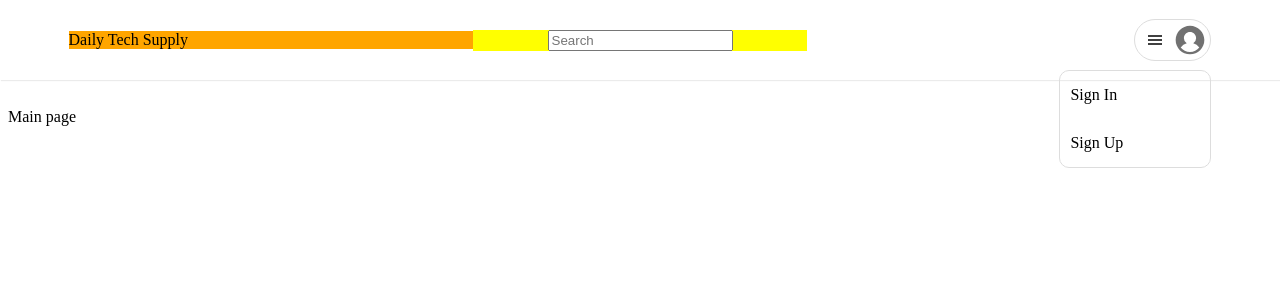
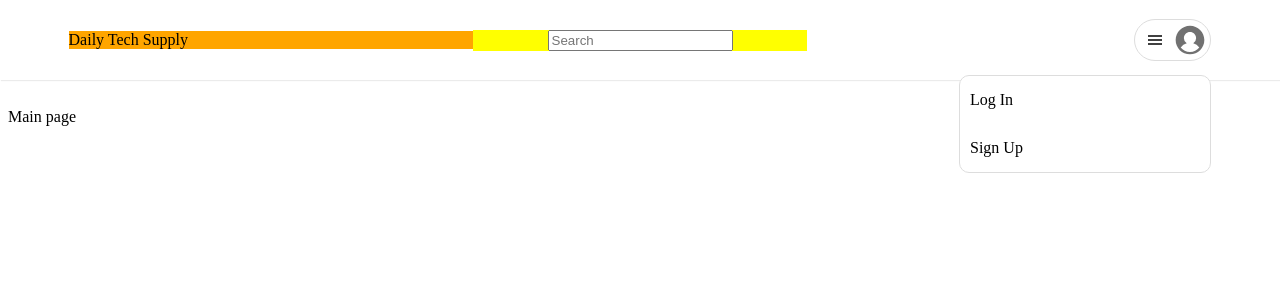
Before and after one commit to braydenwerner/dailytechsupply.com, a Next.js app in the folder client/: page / in a window 1280 px wide. Both pictures are taken after a click on the element 1009 px from the left and 40 px from the top of the page. Shown: the top 300 px of the page. Built offline with nearby package versions, Linux system fonts and the light colour scheme; no server answers.

Commit message:
Modal navbar logic

```diff
--- a/client/src/components/elements/SpringModal/SpringModal.tsx
+++ b/client/src/components/elements/SpringModal/SpringModal.tsx
@@ -1,8 +1,9 @@
-import * as React from 'react'
+import { forwardRef, useState, useEffect } from 'react'
+import { createPortal } from 'react-dom'
+import { useSpring, animated } from 'react-spring'
 import Backdrop from '@mui/material/Backdrop'
 import Modal from '@mui/material/Modal'
-import { useSpring, animated } from 'react-spring'
-import { Box, Typography } from '@mui/material'
+import { Box } from '@mui/material'
 
 interface FadeProps {
   children?: React.ReactElement
@@ -11,10 +12,7 @@ interface FadeProps {
   onExited?: () => {}
 }
 
-const Fade = React.forwardRef<HTMLDivElement, FadeProps>(function Fade(
-  props,
-  ref
-) {
+const Fade = forwardRef<HTMLDivElement, FadeProps>(function Fade(props, ref) {
   const { in: open, children, onEnter, onExited, ...other } = props
   const style = useSpring({
     from: { opacity: 0 },
@@ -51,15 +49,29 @@ const style = {
 }
 
 interface SpringModalProps {
+  onClose?: () => void
   children: JSX.Element
 }
 
-export const SpringModal: React.FC<SpringModalProps> = ({ children }) => {
-  const [open, setOpen] = React.useState(true)
-  const handleClose = () => setOpen(false)
+export const SpringModal: React.FC<SpringModalProps> = ({
+  onClose,
+  children,
+}) => {
+  const [open, setOpen] = useState(true)
+  const [modalPortal, setModalPortal] = useState<HTMLElement | null>(null)
+
+  const handleClose = () => {
+    if (onClose) onClose()
+    setOpen(false)
+  }
+
+  useEffect(() => {
+    setModalPortal(document.getElementById('modal-portal'))
+  }, [])
 
   return (
-    <div>
+    modalPortal &&
+    createPortal(
       <Modal
         aria-labelledby="spring-modal-title"
         aria-describedby="spring-modal-description"
@@ -74,7 +86,8 @@ export const SpringModal: React.FC<SpringModalProps> = ({ children }) => {
         <Fade in={open}>
           <Box sx={style}>{children}</Box>
         </Fade>
-      </Modal>
-    </div>
+      </Modal>,
+      modalPortal
+    )
   )
 }
--- a/client/src/components/modules/Navbar/NavBar.styled.ts
+++ b/client/src/components/modules/Navbar/NavBar.styled.ts
@@ -41,15 +41,15 @@ export const ProfileContainer = styled.div`
 export const SvgContainer = styled.div`
   display: flex;
   align-items: center;
-  cursor: pointer;
   padding: 5px 5px 5px 12px;
   height: 30px;
   border-radius: 21px;
   border: 1px solid rgb(221, 221, 221);
   transition: 0.2s ease-out;
+  cursor: pointer;
 
   &:hover {
-    box-shadow: 4px 4px 4px rgb(0 0 0 / 8%);
+    box-shadow: 0px 4px 4px rgb(0 0 0 / 8%);
   }
 `
 
@@ -78,11 +78,18 @@ export const PersonSvg = styled.svg`
   fill: currentcolor;
 `
 
-export const Menu = styled.div`
+interface MenuProps {
+  left: number
+  width: number
+}
+export const Menu = styled.div<MenuProps>`
   position: absolute;
-  top: 70px;
-  width: 150px;
+  left: ${(props) => props.left - props.width}px;
+  width: ${(props) => props.width}px;
+  top: 75px;
+  z-index: 1;
   border-radius: 10px;
+  background-color: white;
   border: 1px solid rgb(221, 221, 221);
 `
 
--- a/client/src/components/modules/Navbar/Navbar.tsx
+++ b/client/src/components/modules/Navbar/Navbar.tsx
@@ -1,4 +1,5 @@
-import { useContext, useEffect, useState } from 'react'
+import { createPortal } from 'react-dom'
+import { useContext, useEffect, useState, useRef } from 'react'
 import { useGetUserLazyQuery } from '../../../generated/graphql'
 import * as Styled from './NavBar.styled'
 
@@ -10,6 +11,8 @@ import { SpringModal } from '../../elements'
 export const Navbar: React.FC = () => {
   const [menuOpen, setMenuOpen] = useState(false)
   const [modalOpenMode, setModalOpenMode] = useState<string | null>(null)
+  const [modalPortal, setModalPortal] = useState<HTMLElement | null>(null)
+  const [svgContainerOffsetLeft, setSvgContainerOffsetLeft] = useState(0)
 
   const [fetchingUser, setFetchingUser] = useState(true)
 
@@ -18,10 +21,33 @@ export const Navbar: React.FC = () => {
 
   const { tokenAttached } = useContext(TokenContext)
 
+  const svgContainerRef = useRef<HTMLDivElement>(null)
+
   useEffect(() => {
     if (tokenAttached) getUser()
     setFetchingUser(false)
   }, [tokenAttached])
+
+  useEffect(() => {
+    setModalPortal(document.getElementById('modal-portal'))
+  }, [])
+
+  useEffect(() => {
+    const updateDimensions = () => {
+      if (svgContainerRef.current) {
+        setSvgContainerOffsetLeft(
+          svgContainerRef.current.offsetLeft +
+            svgContainerRef.current.clientWidth
+        )
+      }
+    }
+    updateDimensions()
+    window.addEventListener('resize', updateDimensions)
+
+    return () => window.removeEventListener('resize', updateDimensions)
+  }, [svgContainerRef])
+
+  console.log('MenuOpen: ' + menuOpen)
 
   return (
     <>
@@ -35,11 +61,10 @@ export const Navbar: React.FC = () => {
         </Styled.SearchContainer>
         <Styled.ProfileContainer
           onClick={() => {
-            if (!loading && !fetchingUser)
-              setMenuOpen((oldMenuOpen) => !oldMenuOpen)
+            if (!loading && !fetchingUser) setMenuOpen(true)
           }}
         >
-          <Styled.SvgContainer>
+          <Styled.SvgContainer ref={svgContainerRef}>
             <Styled.MenuSvg
               viewBox="0 0 32 32"
               xmlns="http://www.w3.org/2000/svg"
@@ -65,9 +90,14 @@ export const Navbar: React.FC = () => {
               </Styled.PersonSvg>
             </Styled.PersonSvgWrapper>
           </Styled.SvgContainer>
-          {menuOpen && (
-            <Styled.Menu>
-              {userData ? (
+        </Styled.ProfileContainer>
+        <Styled.PaddingDiv />
+      </Styled.NavContainer>
+
+      {/* Modals */}
+      {menuOpen &&
+        (userData ? (
+          <Styled.Menu left={svgContainerOffsetLeft} width={250}>
             <button
               onClick={async () => {
                 await auth.signOut().catch((err) => {
@@ -79,32 +109,40 @@ export const Navbar: React.FC = () => {
             >
               Sign Out
             </button>
+          </Styled.Menu>
         ) : (
-                <div>
-                  <Styled.MenuButton onClick={() => setModalOpenMode('SignIn')}>
-                    Sign In
+          <Styled.Menu left={svgContainerOffsetLeft} width={250}>
+            <Styled.MenuButton
+              onClick={() => {
+                console.log('Setting menu open to false')
+                setMenuOpen(false)
+                setModalOpenMode('SignIn')
+              }}
+            >
+              Log In
             </Styled.MenuButton>
-                  <Styled.MenuButton onClick={() => setModalOpenMode('SignUp')}>
+            <Styled.MenuButton
+              onClick={() => {
+                console.log('Setting menu open to false')
+                setMenuOpen(false)
+                setModalOpenMode('SignUp')
+              }}
+            >
               Sign Up
             </Styled.MenuButton>
-                </div>
-              )}
           </Styled.Menu>
-          )}
-        </Styled.ProfileContainer>
-        <Styled.PaddingDiv />
-      </Styled.NavContainer>
-      <Styled.SpaceDiv />
+        ))}
       {modalOpenMode === 'SignIn' && (
-        <SpringModal>
+        <SpringModal onClose={() => setModalOpenMode(null)}>
           <SignIn closeModal={() => setModalOpenMode(null)} />
         </SpringModal>
       )}
       {modalOpenMode === 'SignUp' && (
-        <SpringModal>
+        <SpringModal onClose={() => setModalOpenMode(null)}>
           <SignUp closeModal={() => setModalOpenMode(null)} />
         </SpringModal>
       )}
+      <Styled.SpaceDiv />
     </>
   )
 }
--- a/client/src/pages/_app.tsx
+++ b/client/src/pages/_app.tsx
@@ -17,6 +17,7 @@ function MyApp({ Component, pageProps }: AppProps) {
       </Head>
       <ApolloProvider client={client}>
         <TokenProvider>
+          <div id="modal-portal"></div>
           <Component {...pageProps} />
         </TokenProvider>
       </ApolloProvider>
```
Lines whose indentation alone changed are shown as unchanged.
